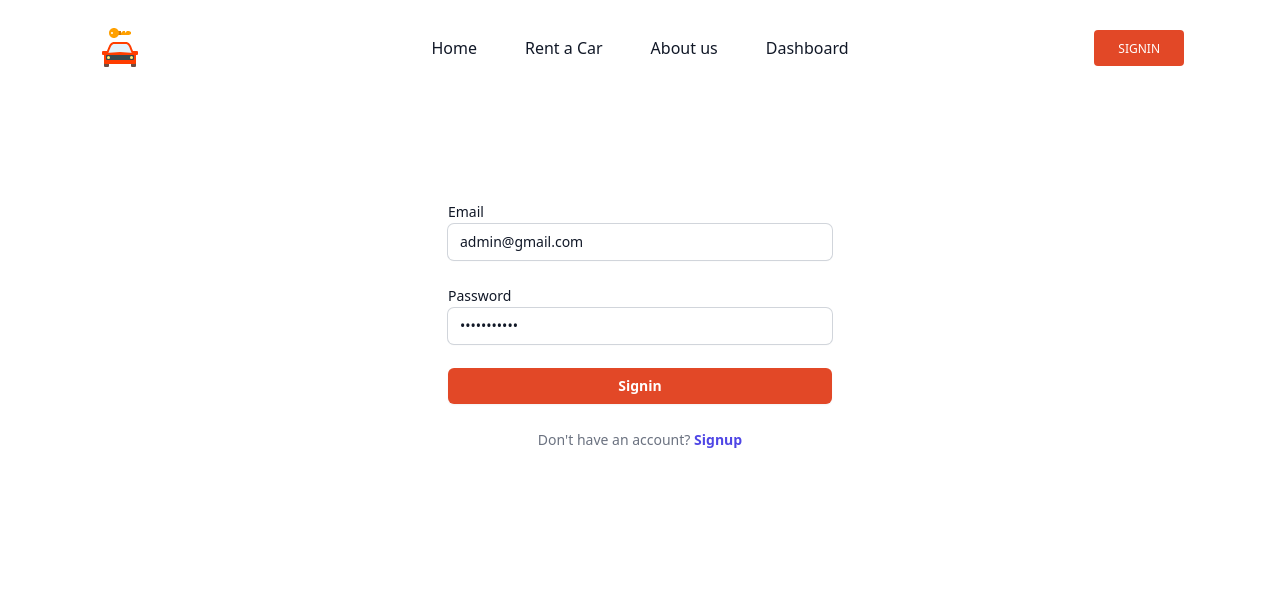
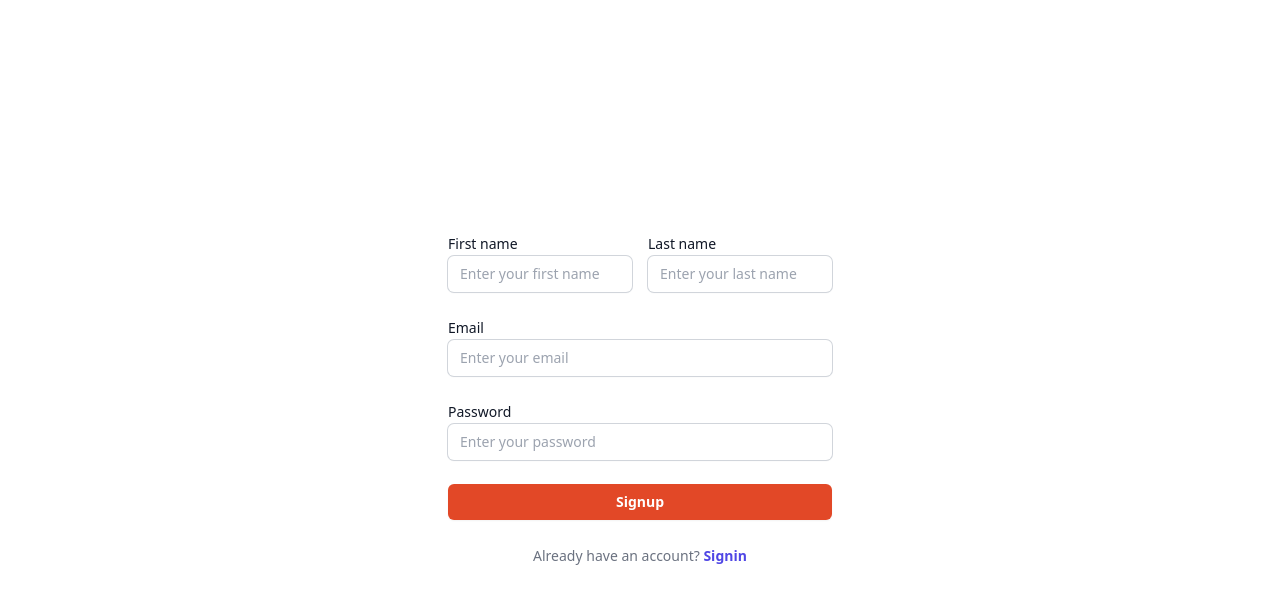
Before and after one commit to saiket-das/easy-drive, a React (Vite) app in the folder frontend/: page /signup in a window 1280 px wide. Before the commit this address led to /signin. Shown: the top 604 px of the page. Built offline with nearby package versions, Linux system fonts and the light colour scheme.

Commit message:
Update signin & signup page layout

```diff
--- a/frontend/src/pages/Auth/Signin.tsx
+++ b/frontend/src/pages/Auth/Signin.tsx
@@ -42,18 +42,18 @@ const Signin = () => {
   };
   return (
     <AppForm onSubmit={onSubmit} defaultValues={defaultValues}>
-      <div className="flex min-h-full flex-1 flex-col justify-center px-6 py-12 lg:px-8">
-        <div className="mt-10 sm:mx-auto sm:w-full sm:max-w-sm space-y-6">
+      <div className="flex min-h-screen items-center justify-center px-6 py-12 lg:px-8">
+        <div className="sm:mx-auto sm:w-full sm:max-w-sm space-y-6">
           <AppInput type="text" name="email" label="Email" />
           <AppInput type="password" name="password" label="Password" />
 
-          <div className="flex items-center flex-col sm:flex-row justify-center gap-3 mt-8">
+          <div className="flex items-center flex-col sm:flex-row justify-center gap-3">
             <button className="flex w-full justify-center rounded-md bg-primary px-3 py-1.5 text-sm font-semibold leading-6 text-white shadow-sm hover:bg-primary-600 focus-visible:outline focus-visible:outline-2 focus-visible:outline-offset-2 focus-visible:outline-indigo-600">
               Signin
             </button>
           </div>
 
-          <p className="mt-10 text-center text-sm text-gray-500">
+          <p className="text-center text-sm text-gray-500">
             Don't have an account?{" "}
             <Link
               to={AppRoutes.SIGNUP}
--- a/frontend/src/pages/Auth/Signup.tsx
+++ b/frontend/src/pages/Auth/Signup.tsx
@@ -1,7 +1,6 @@
 import { FieldValues, SubmitHandler } from "react-hook-form";
 import AppForm from "../../components/form/AppForm";
 import AppInput from "../../components/form/AppInput";
-import { useAppDispatch } from "../../redux/hooks";
 import { Link, useNavigate } from "react-router-dom";
 import { toast } from "sonner";
 import AppRoutes from "../../utils/AppRoutes";
@@ -38,7 +37,6 @@ const Signup = () => {
         navigate(AppRoutes.SIGNIN);
       }
     } catch (error) {
-      console.log(error);
       toast.error(error?.data?.message, {
         id: toastId,
         duration: 2000,
@@ -50,22 +48,22 @@ const Signup = () => {
       onSubmit={onSubmit}
       // defaultValues={defaultValues}
     >
-      <div className="flex min-h-full flex-1 flex-col justify-center px-6 py-12 lg:px-8">
-        <div className="mt-10 sm:mx-auto sm:w-full sm:max-w-sm space-y-6">
-          <div className="flex justify-between gap-4 sm:gap-6 md:gap-6 lg:gap-2">
+      <div className="flex min-h-screen items-center justify-center px-6 py-12 lg:px-8">
+        <div className="sm:mx-auto sm:w-full sm:max-w-sm space-y-6">
+          <div className="flex justify-between gap-4 sm:gap-4 md:gap-4 lg:gap-4">
             <AppInput type="text" name="firstname" label="First name" />
             <AppInput type="text" name="lastname" label="Last name" />
           </div>
           <AppInput type="text" name="email" label="Email" />
           <AppInput type="password" name="password" label="Password" />
 
-          <div className="flex items-center flex-col sm:flex-row justify-center gap-3 mt-8">
+          <div className="flex items-center flex-col sm:flex-row justify-center gap-3">
             <button className="flex w-full justify-center rounded-md bg-primary px-3 py-1.5 text-sm font-semibold leading-6 text-white shadow-sm hover:bg-primary-600 focus-visible:outline focus-visible:outline-2 focus-visible:outline-offset-2 focus-visible:outline-indigo-600">
               Signup
             </button>
           </div>
 
-          <p className="mt-10 text-center text-sm text-gray-500">
+          <p className="text-center text-sm text-gray-500">
             Already have an account?{" "}
             <Link
               to={AppRoutes.SIGNIN}
--- a/frontend/src/routes/routes.tsx
+++ b/frontend/src/routes/routes.tsx
@@ -35,6 +35,8 @@ const router = createBrowserRouter([
           </RequireAuth>
         ),
       },
+    ],
+  },
   // Authentication
   {
     path: AppRoutes.SIGNIN,
@@ -44,8 +46,6 @@ const router = createBrowserRouter([
     path: AppRoutes.SIGNUP,
     element: <Signup />,
   },
-    ],
-  },
   { path: "*", element: <NotFound /> },
 ]);
 
```
Lines whose indentation alone changed are shown as unchanged.
